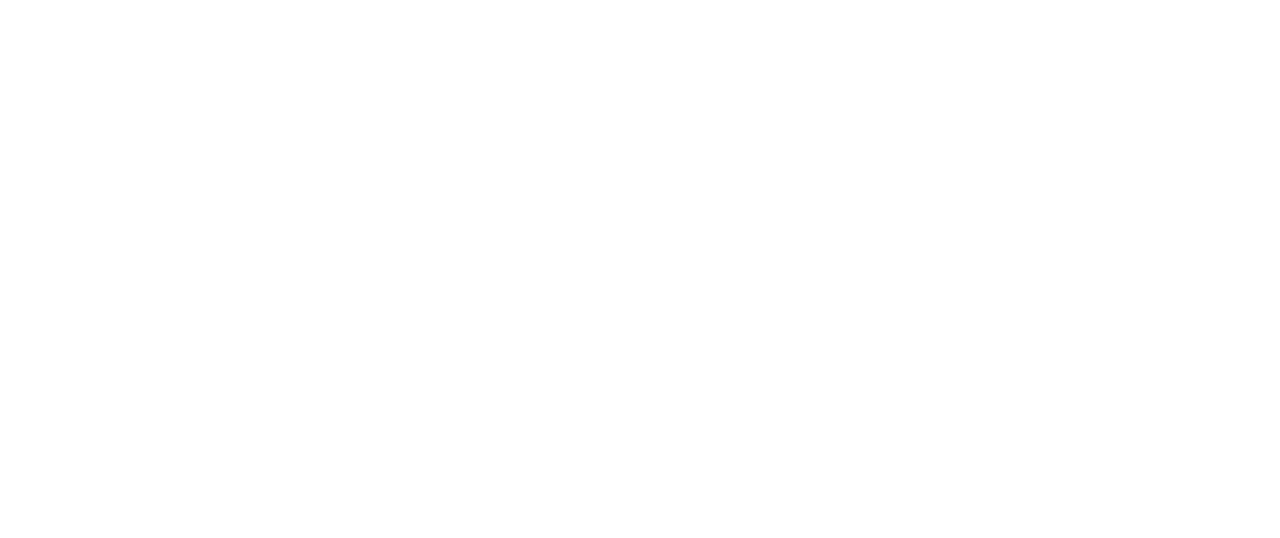
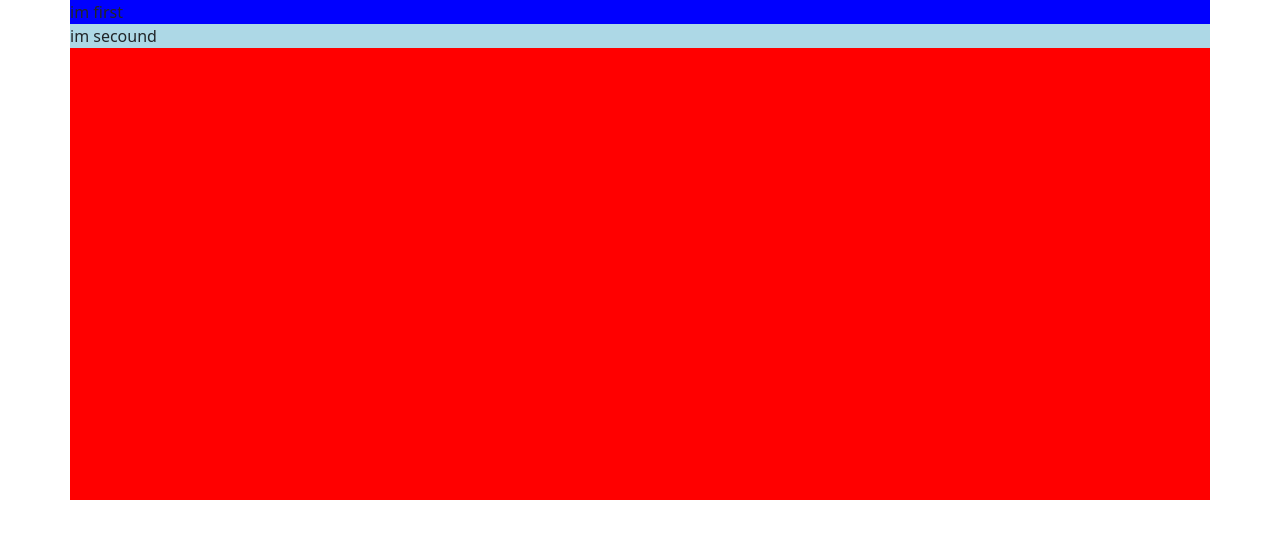
Before and after one commit to BOCHEN54/bootstrap, a plain HTML site: page index.html in a window 1280 px wide. Drawn offline with Linux system fonts and the light colour scheme; files that its build step writes are made by us from their sources.

Commit message:
dodanie do html

```diff
--- a/index.html
+++ b/index.html
@@ -7,9 +7,17 @@
     <meta name="viewport" content="width=device-width, initial-scale=1,shrik-to-fit=0">
     <link rel="stylesheet" href="css/style.css">
     <link rel="stylesheet" href="css/bootstrap.min.css">
-    <script src="js/bootstrap.min.js"></script>
+
 </head>
 <body>
-
+    <div class="container" style="height: 500px; background-color: red;">
+        <div class="row" style="background-color: blue;">
+            im first
+        </div>
+        <div class="row" style="background-color: lightblue;">
+            im secound
+        </div>
+    </div>
+    <script src="js/bootstrap.min.js"></script>
 </body>
 </html>
```
